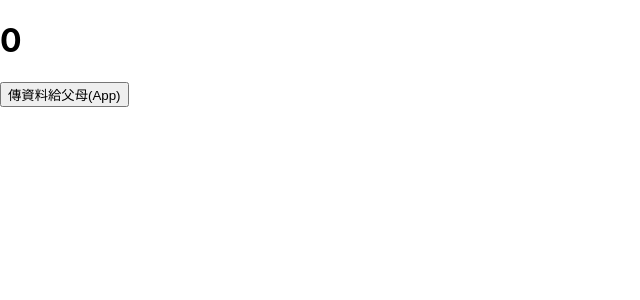
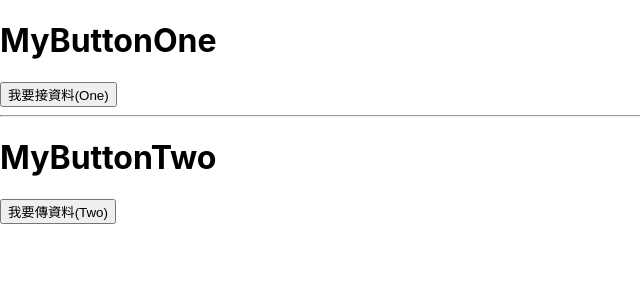
Before and after one commit to chia-1994/react-lesson, a React (Create React App) app in the folder 1008/: page / in a window 1280 px wide. Shown: the top 300 px of the page, without its empty margins (0-640 px from the left). Built offline with nearby package versions, Linux system fonts and the light colour scheme.

Commit message:
子女元件傳值給父母元件再傳給子女

```diff
--- a/1008/src/App.js
+++ b/1008/src/App.js
@@ -2,14 +2,19 @@
 import React, { useState } from 'react'
 
 import MyButtonOne from './components/MyButtonOne'
+import MyButtonTwo from './components/MyButtonTwo'
 
 function App(props) {
-  const [num, setNum] = useState(0)
+  const [text, setText] = useState('')
   return (
     <>
-      <h1>{num}</h1>
-      {/* 父母元件利用props傳給子女，準備要接收資料的函式setNum */}
-      <MyButtonOne title="傳資料給父母(App)" setNum={setNum} />
+      <h1>MyButtonOne</h1>
+      {/* 父母元件利用props傳給子女，呈現文字資料 */}
+      <MyButtonOne title="我要接資料(One)" text={text} />
+      <hr />
+      <h1>MyButtonTwo</h1>
+      {/* 父母元件利用props傳給子女，準備要接收資料的函式setText */}
+      <MyButtonTwo title="我要傳資料(Two)" setText={setText} />
     </>
   )
 }
--- a/1008/src/components/MyButtonOne.js
+++ b/1008/src/components/MyButtonOne.js
@@ -2,12 +2,11 @@
 import React, { useState } from 'react'
 
 function MyButtonOne(props) {
-  const innerValue = 100
-
   return (
     <>
-      {/* 子女元件利用父母元件傳給他的setNum，進行傳遞自己的資料 */}
-      <button onClick={() => props.setNum(innerValue)}>{props.title}</button>
+      {/* 呈現由父母元件來的資料 */}
+      <h1>{props.text}</h1>
+      <button onClick={props.onClick}>{props.title}</button>
     </>
   )
 }
--- a/1008/src/components/MyButtonTwo.js
+++ b/1008/src/components/MyButtonTwo.js
@@ -2,9 +2,11 @@
 import React, { useState } from 'react'
 
 function MyButtonTwo(props) {
+  const innerValue = 'Two中的內部資料'
   return (
     <>
-      <button onClick={props.clickMethod}>{props.title}</button>
+      {/* 子女元件利用父母元件傳給他的setText，進行傳遞自己的資料 */}
+      <button onClick={() => props.setText(innerValue)}>{props.title}</button>
     </>
   )
 }
```
